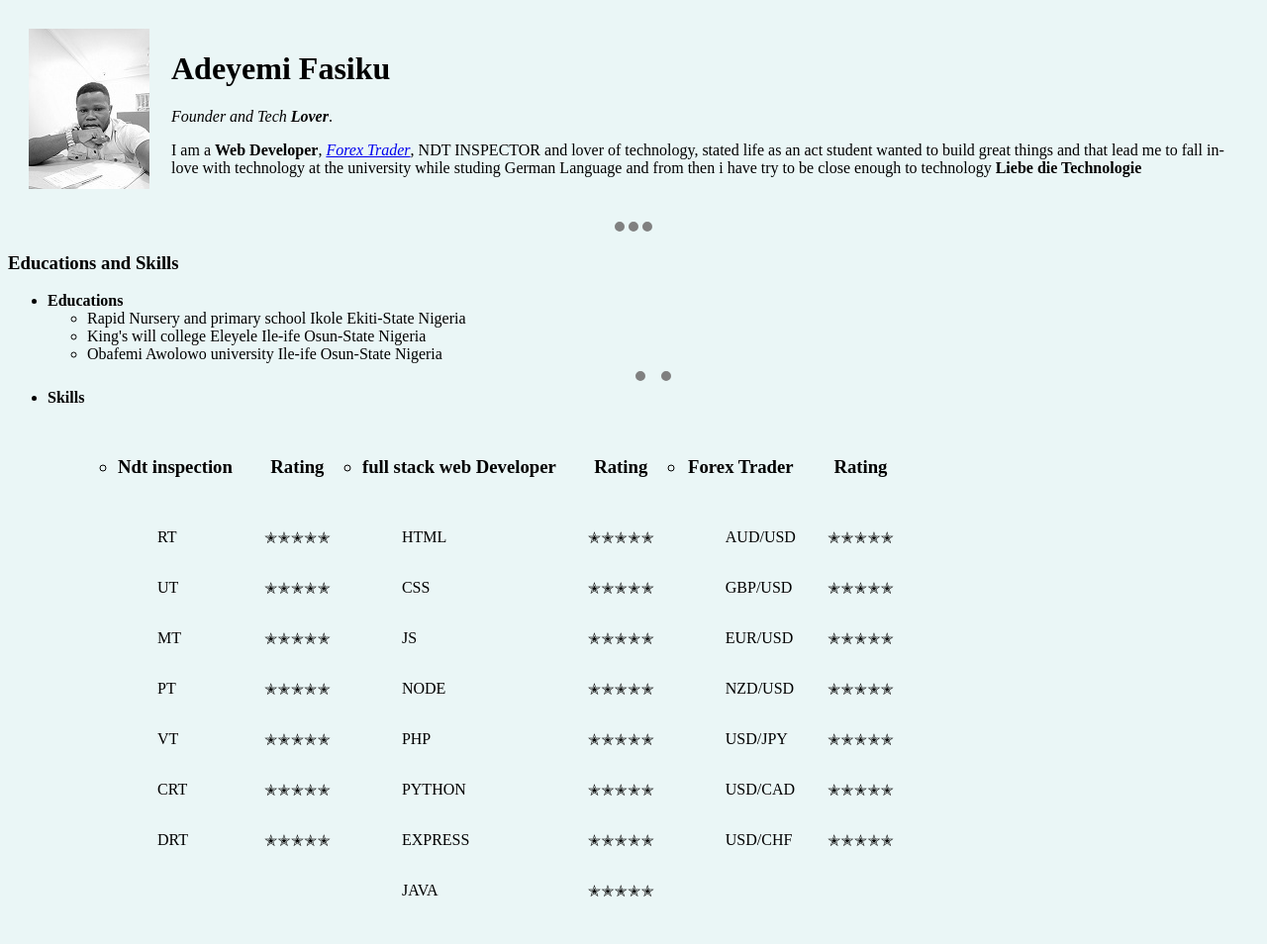
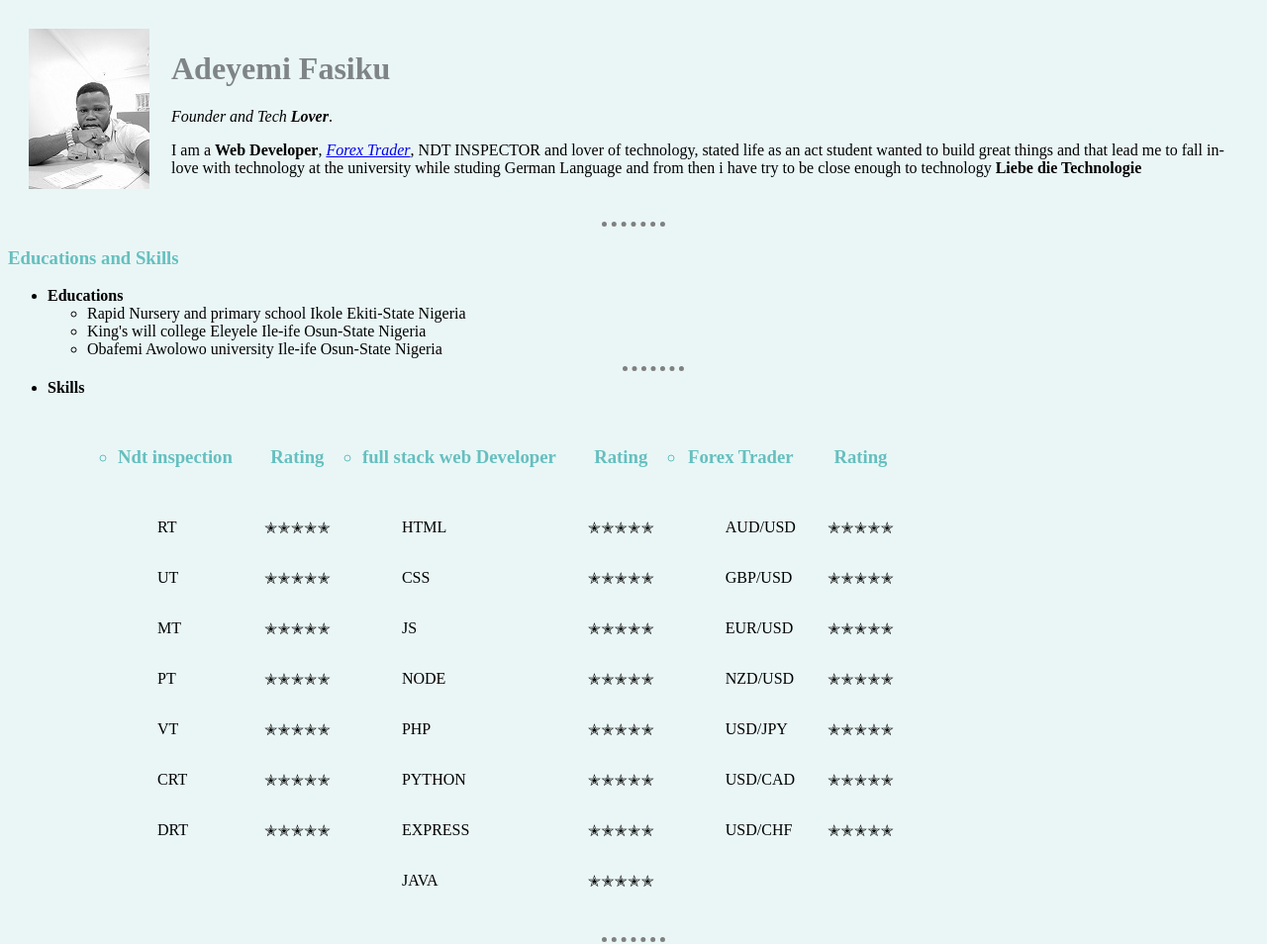
Before and after one commit to adeymifash/CV, a plain HTML site: page index.html in a window 1280 px wide. Shown: the top 954 px of the page at 99% size. Drawn offline with Linux system fonts and the light colour scheme.

Commit message:
Add files via upload

```diff
--- /dev/null
+++ b/css/staley.css
@@ -0,0 +1,18 @@
+
+body {
+  background-color: #EAF6F6;
+}
+
+hr {
+  border-style: none;
+  border-top-style: dotted;
+  width: 5%;
+  border-color: grey;
+  border-width: 5px;
+}
+h3{
+  color: #66BFBF;
+}
+h1{
+  color: #7F8487;
+}
--- a/index.html
+++ b/index.html
@@ -4,19 +4,7 @@
 <head>
   <meta charset="utf-8">
   <title>Adeyemi's Personal Site </title>
-  <style media="screen">
-    body {
-      background-color: #EAF6F6;
-    }
-
-    hr {
-      border-style: none;
-      border-top-style: dotted;
-      width: 3%;
-      border-color: grey;
-      border-width: 10px;
-    }
-  </style>
+  <link rel="stylesheet" href="css/staley.css">
 </head>
 
 <body>
@@ -34,11 +22,11 @@
         <p> <em>Founder and Tech <strong>Lover</strong></em>.</p>
         <!-- about me-->
         <p>I am a <strong>Web Developer</strong>, <em><a href="forex.html">Forex Trader</a></em>,
-           NDT INSPECTOR and lover of technology,
+          NDT INSPECTOR and lover of technology,
           stated life as an act student wanted to build great things and that lead me to fall in-love
           with technology at the university while studing German Language and from then
           i have try to be close enough to
-          technology <strong>Liebe  die Technologie</strong></p>
+          technology <strong>Liebe die Technologie</strong></p>
       </td>
     </tr>
   </table>
@@ -307,7 +295,7 @@
 
     </ul>
   </ul>
-  <hr size="2">
+  <hr>
   <!-- work Exprience-->
   <h3>work Exprience</h3>
   <table>
```
Also changed, not shown: contact.html (+4 -0 lines), forex.html (+7 -1 lines), hobbies.html (+3 -0 lines), images/forex.png (added).
